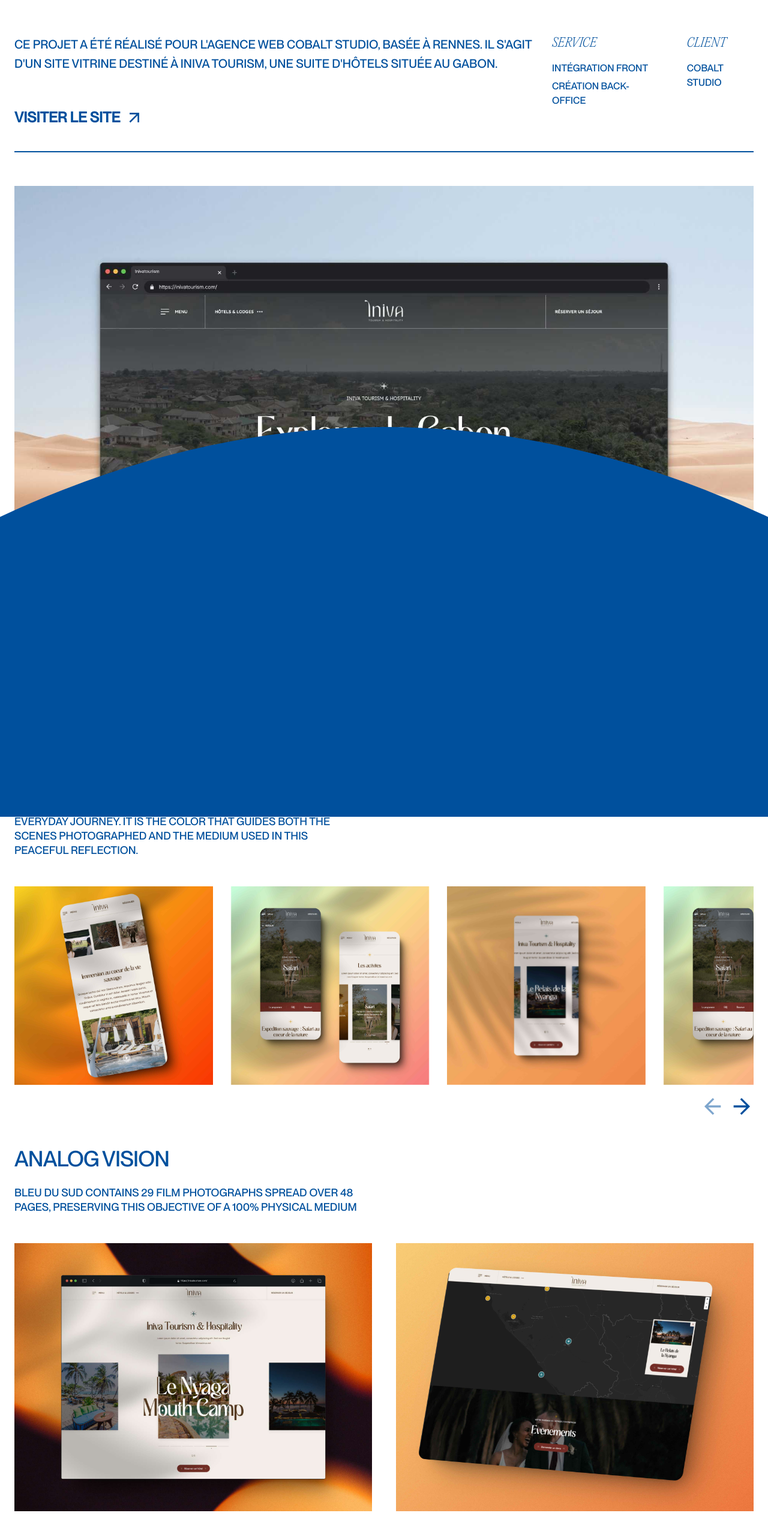
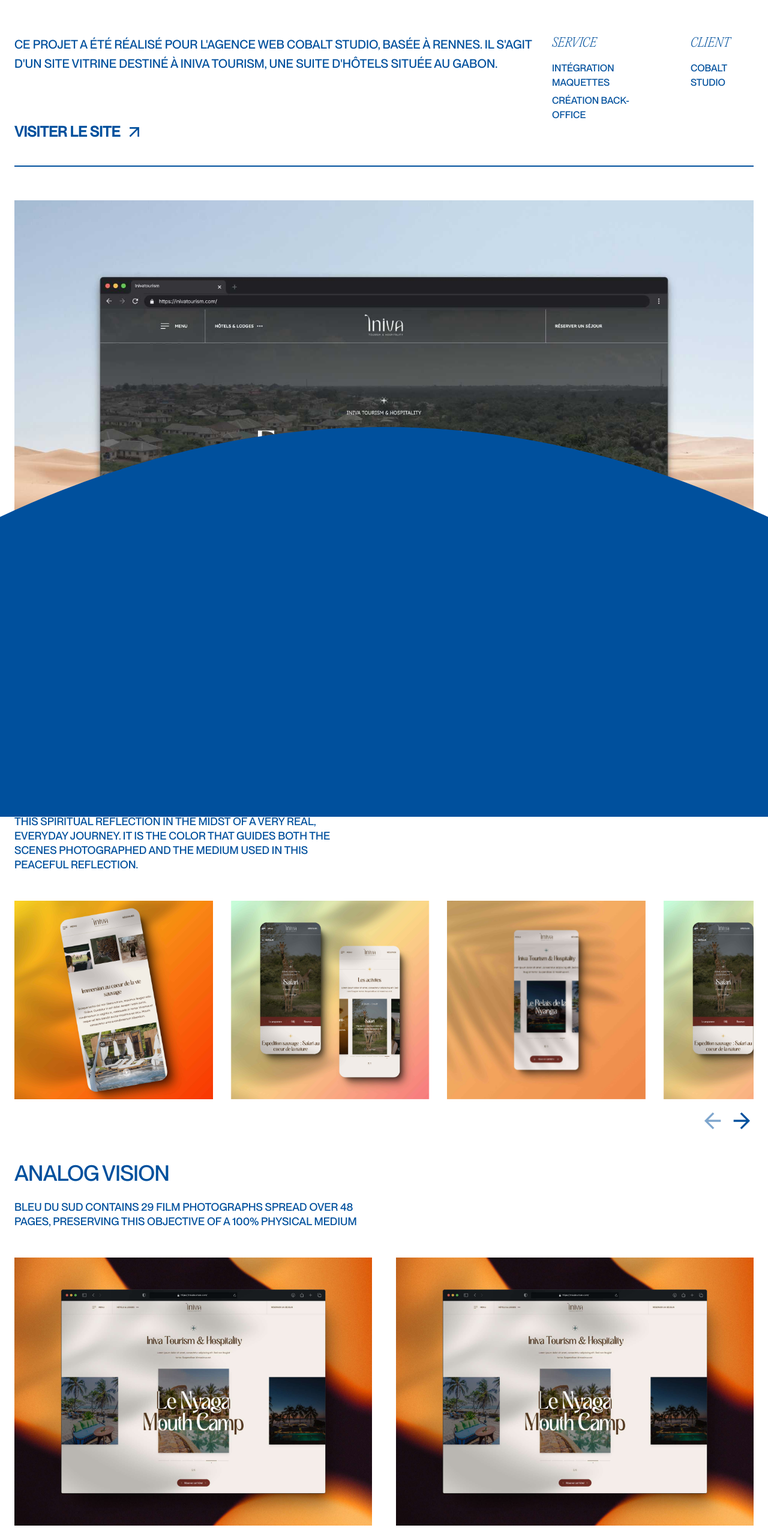
Before and after one commit to simontessard/2025-portfolio, a Next.js app: page /projects/iniva in a window 1280 px wide. Shown: the part 238-2786 px from the top of the page at 60% size. Built offline with nearby package versions, Linux system fonts and the light colour scheme.

Commit message:
Meilleure intégration Fancybox

```diff
--- a/src/components/projects-slug/Carousel.tsx
+++ b/src/components/projects-slug/Carousel.tsx
@@ -9,13 +9,15 @@
     return (
         <div className="relative mb-10 md:mb-12">
 
-            <ImagesDesc title="Bleu at the center of everything"
+            <ImagesDesc
+                title="Bleu at the center of everything"
                 description="Through this initial sketch, Blue is symbolically the common thread, the unconditional guide,
                 accompanying this spiritual reflection in the midst of a very real, everyday journey.
                 It is the color that guides both the scenes photographed and the medium used in this peaceful
                 reflection."
             />
 
+            <Fancybox>
                 <Swiper
                     className="swiper-carousel-content"
                     grabCursor={true}
@@ -33,7 +35,6 @@
                     }}
                     slidesPerView={1.5}
                 >
-                <Fancybox>
                     <SwiperSlide>
                         <a data-fancybox="gallery" href={project.gallery[4]}>
                             <img
@@ -79,9 +80,8 @@
                             />
                         </a>
                     </SwiperSlide>
+                </Swiper>
             </Fancybox>
-
-            </Swiper>
 
             <div className="flex gap-1.5 md:gap-2 mt-2 md:mt-4 justify-end">
                 <button className="custom-prev-button enabled:md:hover:-translate-x-1 transition-transform duration-300 disabled:opacity-50">
--- a/src/components/projects-slug/Heading.tsx
+++ b/src/components/projects-slug/Heading.tsx
@@ -26,8 +26,9 @@
                         <div className="flex gap-12 lg:gap-12 xl:gap-14 2xl:gap-24 2xl:w-1/3">
                             <div className="flex flex-col">
                                 <p className="font-secondary md:text-xl text-primary uppercase italic mb-2 md:mb-2.5 xl:mb-4">Service</p>
-                                <p className="font-primary uppercase text-primary max-md:text-sm mb-1 md:mb-1.5">Intégration
-                                    front</p>
+                                <p className="font-primary uppercase text-primary max-md:text-sm mb-1 md:mb-1.5">
+                                    Intégration maquettes
+                                </p>
                                 <p className="font-primary uppercase text-primary max-md:text-sm">Création
                                     back-office</p>
                             </div>
--- a/src/components/projects-slug/MainImage.tsx
+++ b/src/components/projects-slug/MainImage.tsx
@@ -1,8 +1,14 @@
+import Fancybox from "@/components/global/Fancybox";
+
 export default function MainImage({ project } : {project: any}) {
     return (
-        <img className="object-cover md:h-[95dvh] w-full mb-16 md:mb-20 xl:mb-28"
-             src={project.gallery[0]}
-             alt={project.title}
-        />
+        <Fancybox>
+            <a data-fancybox="gallery" href={project.gallery[0]}>
+                <img className="object-cover md:h-[95dvh] w-full mb-16 md:mb-20 xl:mb-28"
+                     src={project.gallery[0]}
+                     alt={project.title}
+                />
+            </a>
+        </Fancybox>
     )
 }
--- a/src/components/projects-slug/TwoImages.tsx
+++ b/src/components/projects-slug/TwoImages.tsx
@@ -1,16 +1,25 @@
+import Fancybox from "@/components/global/Fancybox";
+
 export default function TwoImages({ project }: {project: any}) {
     return (
+        <Fancybox>
             <div className="grid grid-cols-1 md:grid-cols-2 gap-12 md:gap-10">
+
+                <a data-fancybox="gallery" href={project.gallery[1]}>
                     <img
                         className="object-cover size-full"
                         src={project.gallery[1]}
                         alt={project.title}
                     />
+                </a>
+                <a data-fancybox="gallery" href={project.gallery[5]}>
                     <img
                         className="object-cover size-full"
-                src={project.gallery[5]}
+                        src={project.gallery[1]}
                         alt={project.title}
                     />
+                </a>
             </div>
+        </Fancybox>
     )
 }
```
Lines whose indentation alone changed are shown as unchanged.
